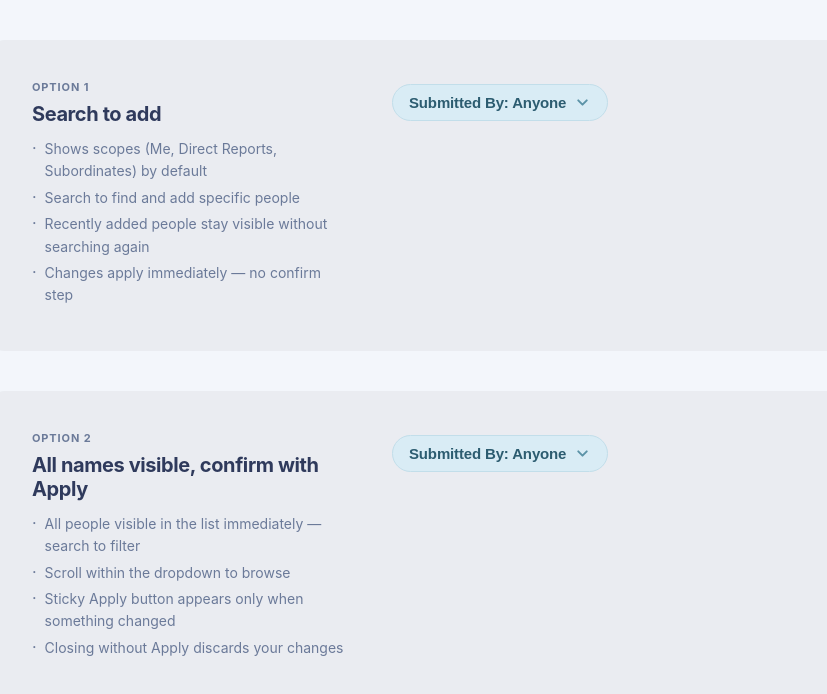
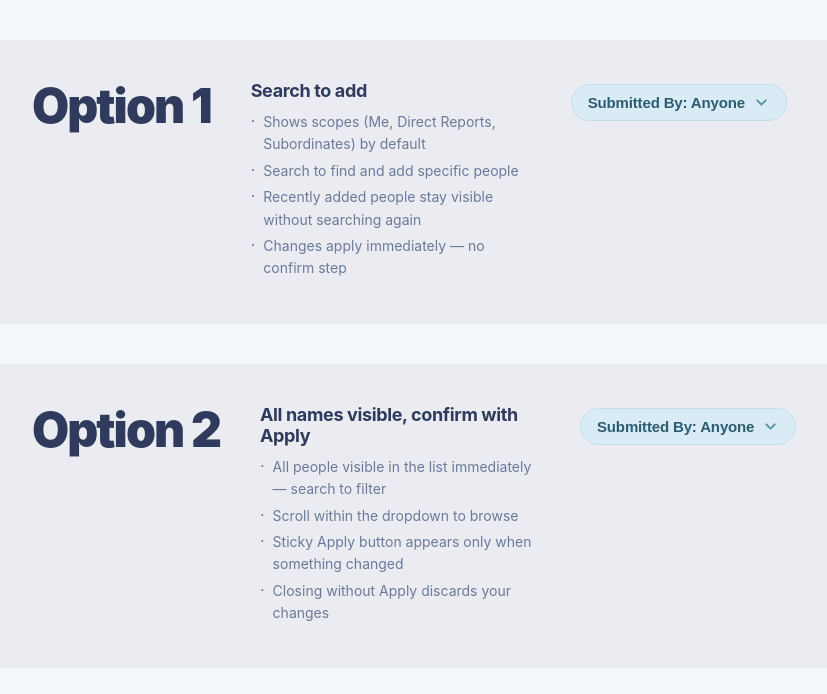
Before and after one commit to wouterdebres/filter-dropdown, a React (Vite) app in the folder filter-badge-prototype/: page / in a window 1280 px wide. Shown: the top 694 px of the page, without its empty margins (48-875 px from the left). Built offline with nearby package versions, Linux system fonts and the light colour scheme; a web font is replaced by a local one.

Commit message:
Large bold option number on the left

```diff
--- a/filter-badge-prototype/src/App.jsx
+++ b/filter-badge-prototype/src/App.jsx
@@ -17,17 +17,21 @@ function Option({ number, title, bullets, children }) {
       padding: 40,
       display: "flex", alignItems: "flex-start", gap: 40,
     }}>
-      {/* Left: description */}
-      <div style={{ flex: "0 0 320px" }}>
+      {/* Left: option number */}
+      <div style={{ flex: "0 0 auto", paddingTop: 2 }}>
         <div style={{
-          fontSize: 11, fontWeight: 700, letterSpacing: "0.08em",
-          textTransform: "uppercase", color: C.muted, marginBottom: 8,
+          fontSize: 48, fontWeight: 900, color: C.ink,
+          letterSpacing: "-0.04em", lineHeight: 1, whiteSpace: "nowrap",
         }}>
           Option {number}
         </div>
+      </div>
+
+      {/* Middle: description */}
+      <div style={{ flex: "0 0 280px" }}>
         <div style={{
-          fontSize: 20, fontWeight: 700, color: C.ink,
-          letterSpacing: "-0.02em", marginBottom: 12,
+          fontSize: 18, fontWeight: 700, color: C.ink,
+          letterSpacing: "-0.02em", marginBottom: 10,
         }}>
           {title}
         </div>
```
